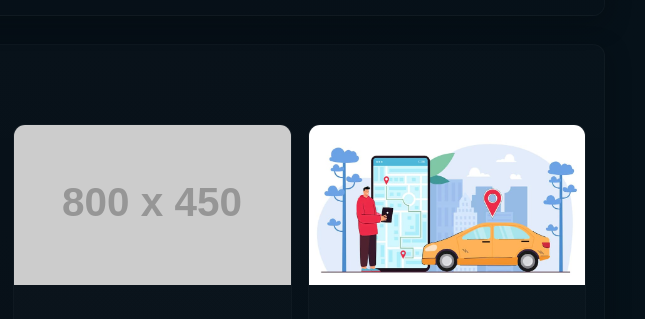
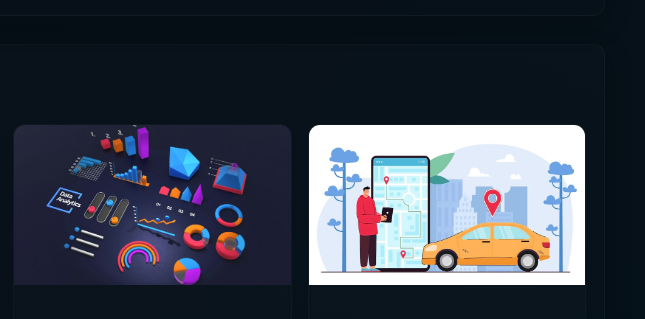
Before and after one commit to khaif2/portfolio, a plain HTML site: page index.html in a window 1280 px wide. Shown: the part 808-1127 px from the top of the page, 635-1280 px from the left. Drawn offline with Linux system fonts and the light colour scheme; placeholder pictures from the web are drawn by us.

Commit message:
Update index.html
Signed-off-by: Shaik Mohammad Khaif <shaikmohammadkhaif292@gmail.com>

```diff
--- a/index.html
+++ b/index.html
@@ -264,7 +264,7 @@
           </article>
 
           <article class="project" data-tilt>
-            <img src="assets/placement.jpg" alt="Placement Analysis" onerror="this.onerror=null;this.src='https://via.placeholder.com/800x450?text=Placement+Analysis'">
+            <img src="placementdatapic.jpeg" alt="Placement Analysis" onerror="this.onerror=null;this.src='https://via.placeholder.com/800x450?text=Placement+Analysis'">
             <div class="project-body">
               <h4>Placement Data Analysis</h4>
               <p style="color:var(--muted);margin:6px 0">Analyzed 200+ student records to uncover placement trends using Pandas and Matplotlib. Visualized placement rates and gender-based outcomes.</p>
```
